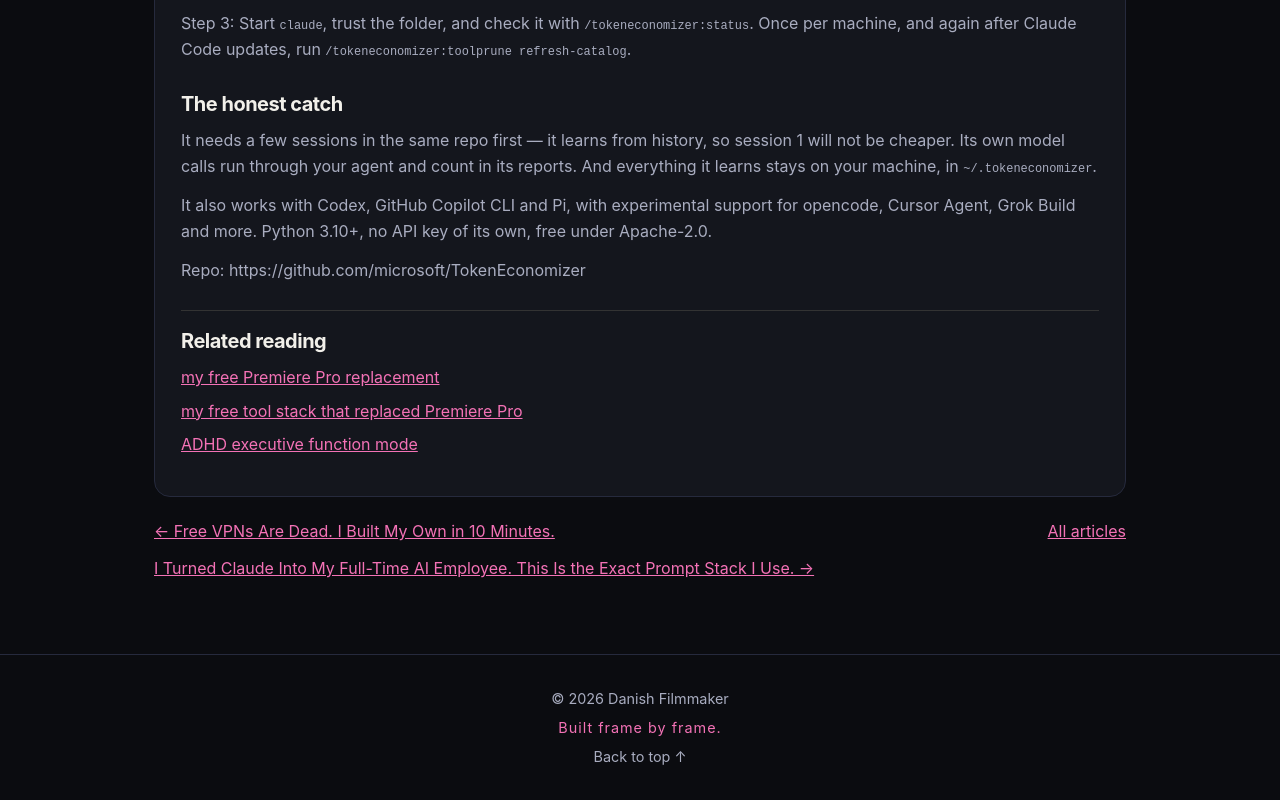
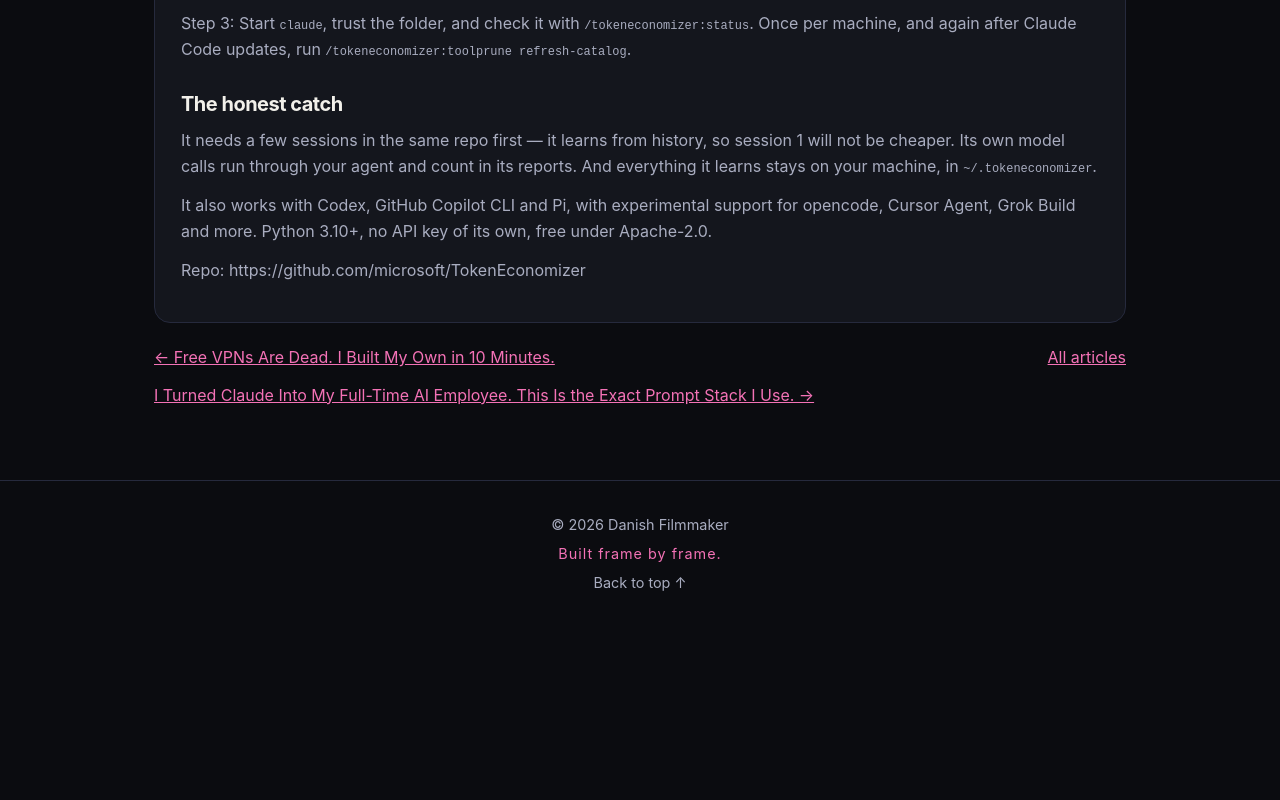
Before and after one commit to Dani-Google/Dani-Google.github.io, a plain HTML site: page blog/tokeneconomizer/index.html in a window 1280 px wide. Shown: the part 1173-1973 px from the top of the page. After the commit the page ends 1799 px from the top, so only its background shows below. Drawn offline with Linux system fonts and the light colour scheme.

Commit message:
Remove Related reading links from blog articles

```diff
--- a/blog/tokeneconomizer/index.html
+++ b/blog/tokeneconomizer/index.html
@@ -74,7 +74,7 @@ claude plugin install tokeneconomizer@tokeneconomizer
 <p>It needs a few sessions in the same repo first — it learns from history, so session 1 will not be cheaper. Its own model calls run through your agent and count in its reports. And everything it learns stays on your machine, in <code>~/.tokeneconomizer</code>.</p>
 <p>It also works with Codex, GitHub Copilot CLI and Pi, with experimental support for opencode, Cursor Agent, Grok Build and more. Python 3.10+, no API key of its own, free under Apache-2.0.</p>
 <p>Repo: https://github.com/microsoft/TokenEconomizer</p>
-<div class="related"><h2>Related reading</h2><ul><li><a href="/blog/premiere-pro-replacement/">my free Premiere Pro replacement</a></li><li><a href="/blog/free-editing-tools/">my free tool stack that replaced Premiere Pro</a></li><li><a href="/blog/adhd-executive-function/">ADHD executive function mode</a></li></ul></div>
+
       </div>
     </article>
     <nav class="pager">
```
